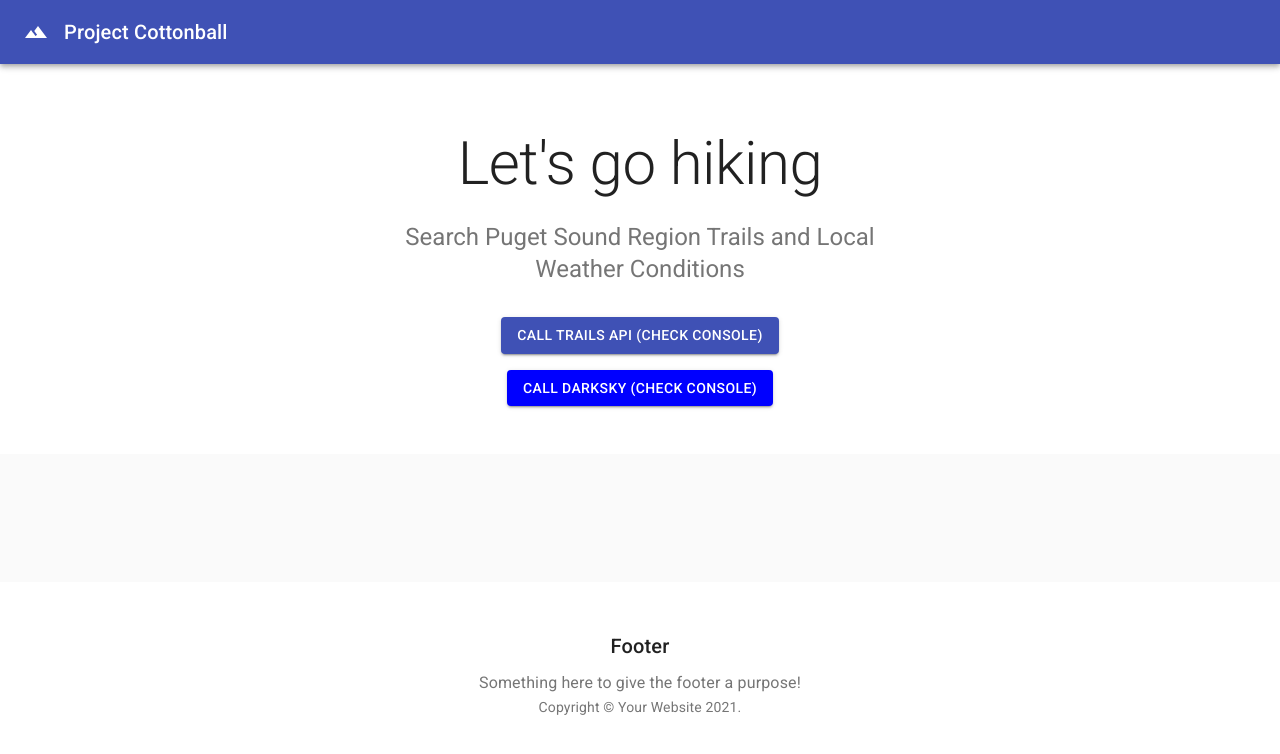
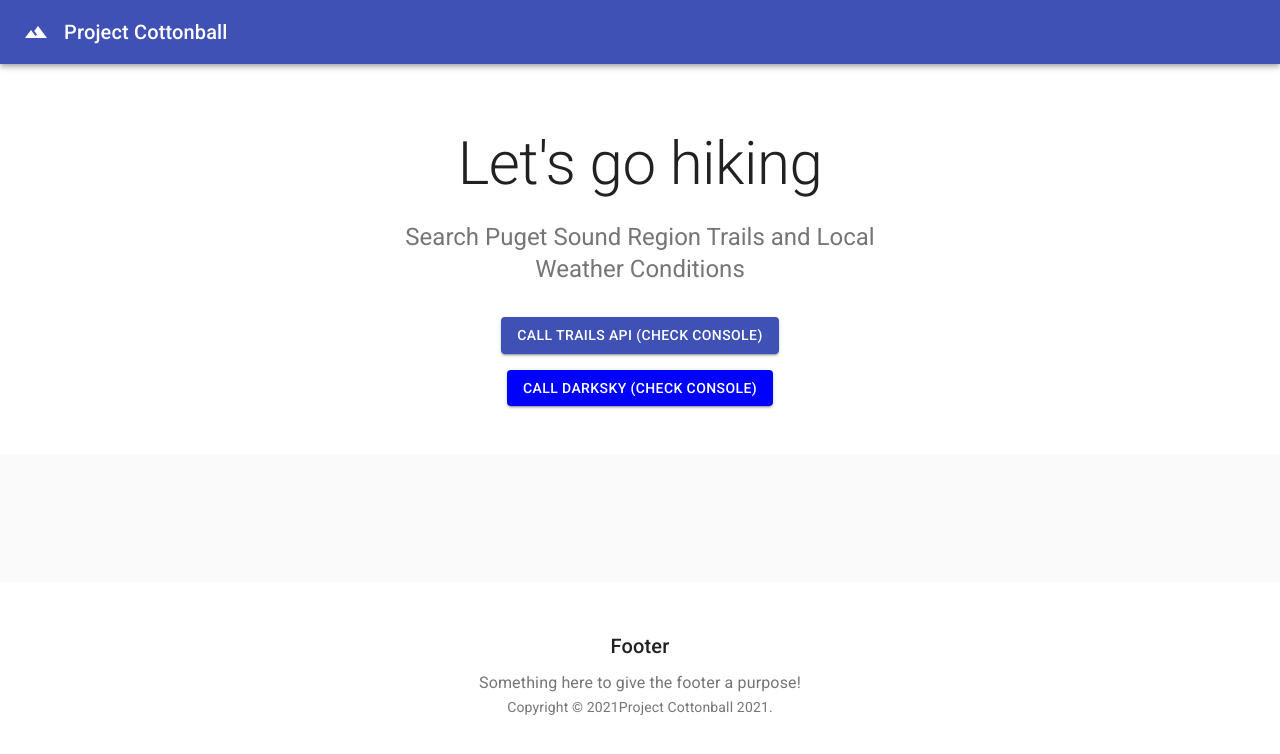
Before and after one commit to JMantis0/project_cottonball, a React (Create React App) app in the folder client/: page /searchTrails in a window 1280 px wide. Shown: the top 754 px of the page. Built offline with nearby package versions, Linux system fonts and the light colour scheme.

Commit message:
Abstracted new component Copyright.js from SearchTrails.js

```diff
--- /dev/null
+++ b/client/src/components/Copyright.js
@@ -0,0 +1,18 @@
+import React from "react";
+import Typography from "@material-ui/core/Typography";
+import Link from "@material-ui/core/Link";
+
+const Copyright = () => {
+  return (
+    <Typography variant="body2" color="textSecondary" align="center">
+      {"Copyright © 2021"}
+      <Link color="inherit" href="https://project-cottonball.herokuapp.com/">
+        Project Cottonball
+      </Link>{" "}
+      {new Date().getFullYear()}
+      {"."}
+    </Typography>
+  );
+};
+
+export default Copyright;
--- a/client/src/pages/SearchTrails.js
+++ b/client/src/pages/SearchTrails.js
@@ -1,7 +1,9 @@
 import React from "react";
+
+import Copyright from "../components/Copyright";
+
 import AppBar from "@material-ui/core/AppBar";
 import Button from "@material-ui/core/Button";
-import CameraIcon from "@material-ui/icons/PhotoCamera";
 import FilterHdrIcon from "@material-ui/icons/FilterHdr";
 import Card from "@material-ui/core/Card";
 import CardActions from "@material-ui/core/CardActions";
@@ -13,22 +15,8 @@ import Toolbar from "@material-ui/core/Toolbar";
 import Typography from "@material-ui/core/Typography";
 import { makeStyles } from "@material-ui/core/styles";
 import Container from "@material-ui/core/Container";
-import Link from "@material-ui/core/Link";
 import DarkSkyButton from "../components/DarkSkyButton";
 import TrailsButton from "../components/TrailsButton";
-
-function Copyright() {
-  return (
-    <Typography variant="body2" color="textSecondary" align="center">
-      {"Copyright © "}
-      <Link color="inherit" href="https://material-ui.com/">
-        Your Website
-      </Link>{" "}
-      {new Date().getFullYear()}
-      {"."}
-    </Typography>
-  );
-}
 
 const useStyles = makeStyles(theme => ({
   icon: {
```
